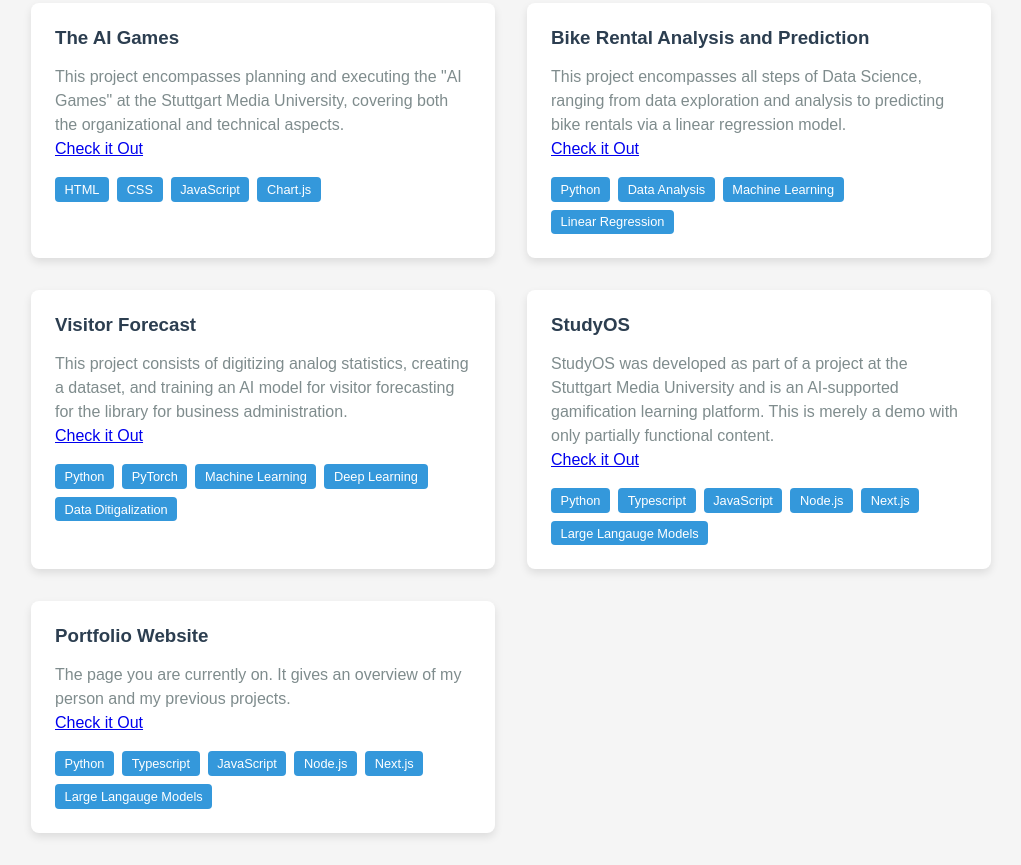
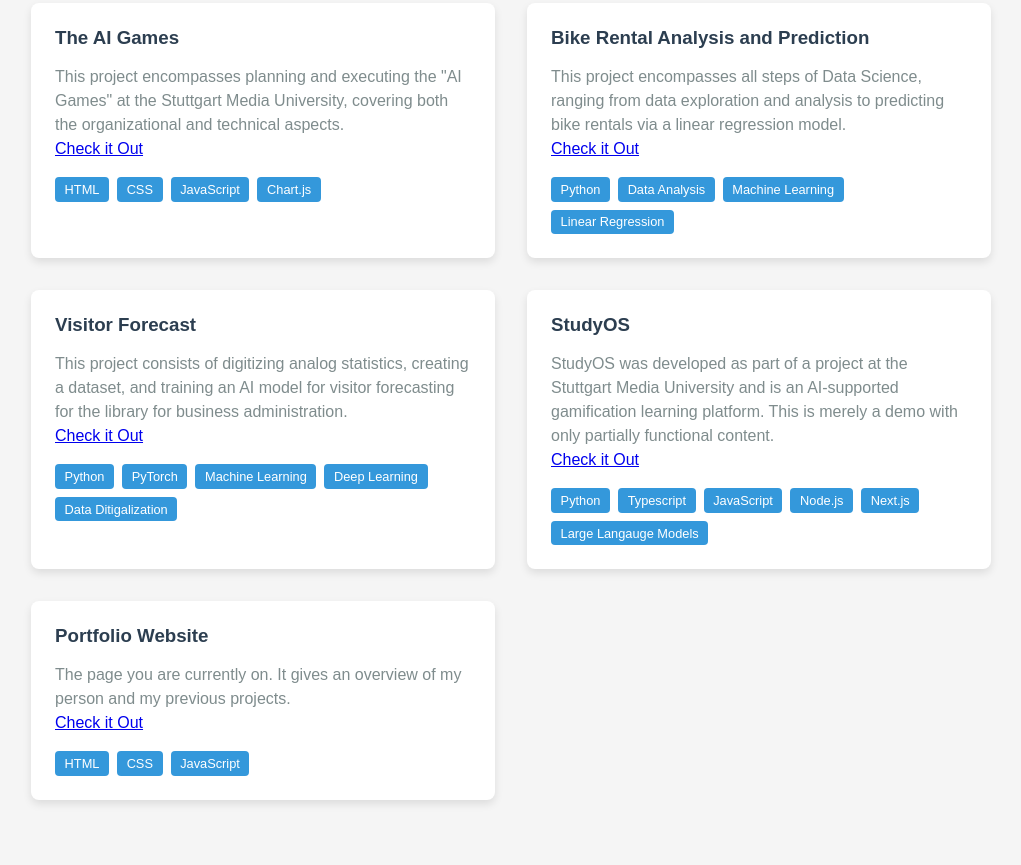
Before and after one commit to PatrykGadziomski/patrykgadziomski.github.io, a plain HTML site: page index.html in a window 1280 px wide. Shown: the part 858-1723 px from the top of the page, without its empty margins (257-1278 px from the left). After the commit the page ends 1690 px from the top, so only its background shows below. Drawn offline with Linux system fonts and the light colour scheme.

Commit message:
new link for project portfolio website

```diff
--- a/index.html
+++ b/index.html
@@ -268,14 +268,11 @@
         <div class="project-card">
             <h3>Portfolio Website</h3>
             <p>The page you are currently on. It gives an overview of my person and my previous projects.</p>
-            <p><a href="https://github.com/PatrykGadziomski/StudyOS" target="_blank">Check it Out</a></p>
+            <p><a href="https://github.com/PatrykGadziomski/patrykgadziomski.github.io" target="_blank">Check it Out</a></p>
             <div class="technologies">
-                <span>Python</span>
-                <span>Typescript</span>
+                <span>HTML</span>
+                <span>CSS</span>
                 <span>JavaScript</span>
-                <span>Node.js</span>
-                <span>Next.js</span>
-                <span>Large Langauge Models</span>
             </div>
         </div>
     </main>
```
